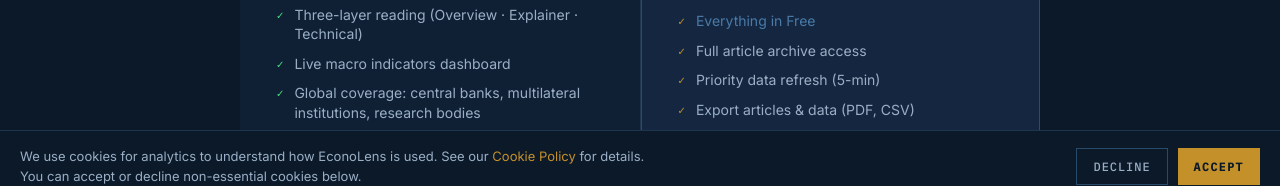
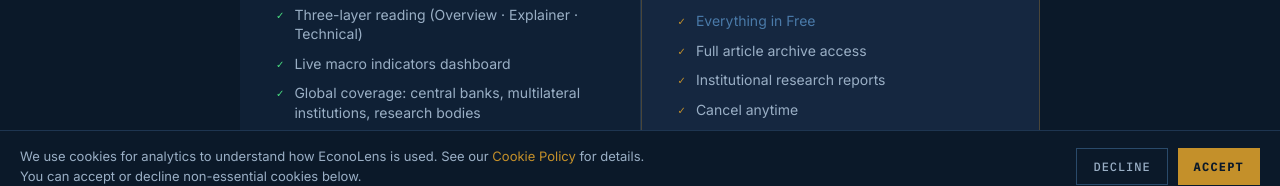
Before and after one commit to EconoLens/econolens-web, a Next.js app: page /pricing in a window 1280 px wide. Shown: the part 598-784 px from the top of the page. Built offline with nearby package versions, Linux system fonts and the light colour scheme; no server answers.

Commit message:
Update page.tsx

```diff
--- a/src/app/pricing/page.tsx
+++ b/src/app/pricing/page.tsx
@@ -10,8 +10,6 @@
 const PRO_FEATURES = [
   'Everything in Free',
   'Full article archive access',
-  'Priority data refresh (5-min)',
-  'Export articles & data (PDF, CSV)',
   'Institutional research reports',
   'Cancel anytime',
 ]
```
